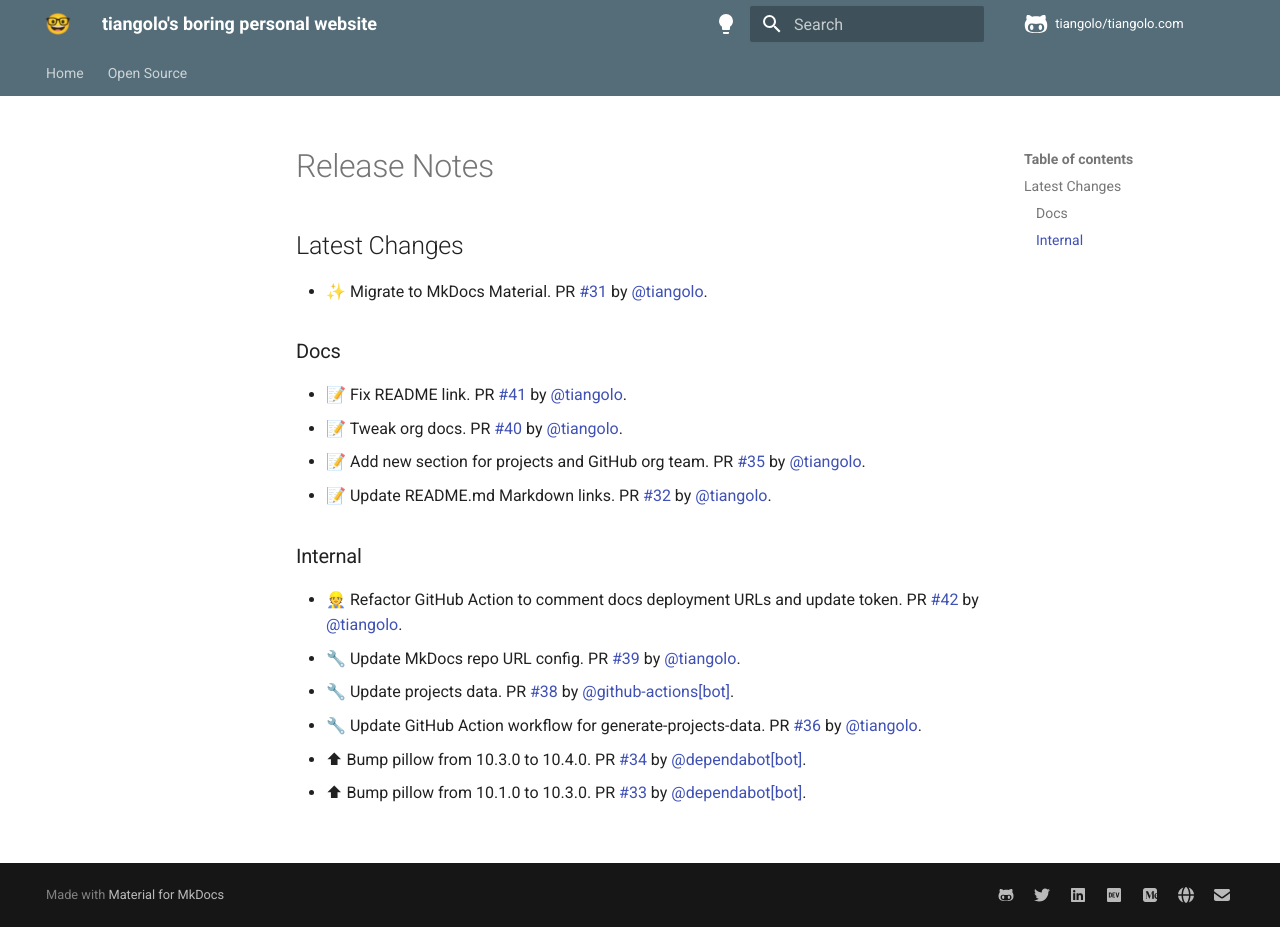
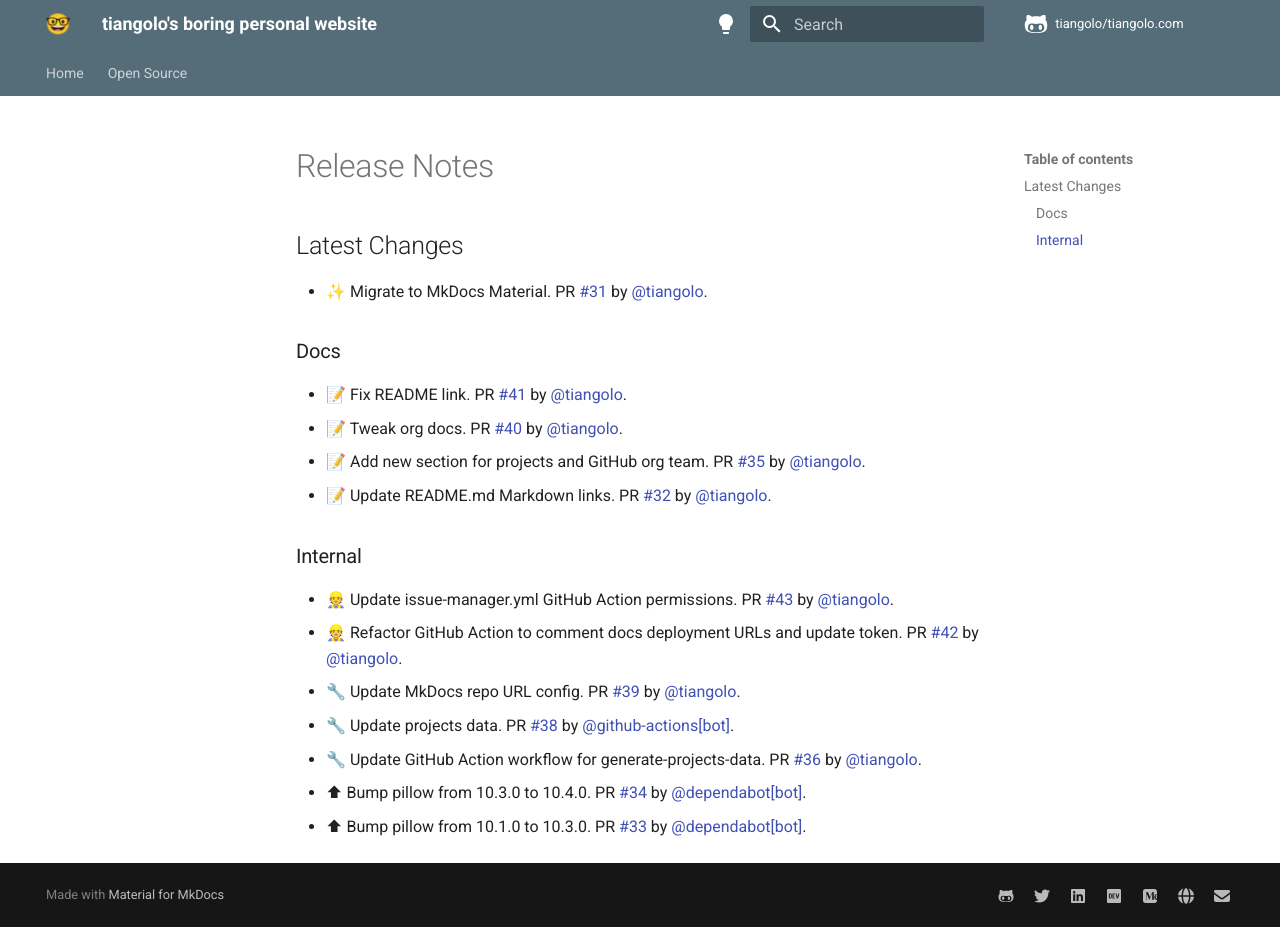
Before and after one commit to tiangolo/tiangolo.com, an MkDocs documentation site: the page built from docs/release-notes.md, in a window 1280 px wide and 927 px high. Built offline with MkDocs 1.6.1 and Material for MkDocs 9.7.7, drawn with Linux system fonts in a browser that asks for light colours; comment, search, counter and statistics services are not loaded.

Commit message:
📝 Update release notes

```diff
--- a/docs/release-notes.md
+++ b/docs/release-notes.md
@@ -13,6 +13,7 @@
 
 ### Internal
 
+* 👷 Update issue-manager.yml GitHub Action permissions. PR [#43](https://github.com/tiangolo/tiangolo.com/pull/43) by [@tiangolo](https://github.com/tiangolo).
 * 👷 Refactor GitHub Action to comment docs deployment URLs and update token. PR [#42](https://github.com/tiangolo/tiangolo.com/pull/42) by [@tiangolo](https://github.com/tiangolo).
 * 🔧 Update MkDocs repo URL config. PR [#39](https://github.com/tiangolo/tiangolo.com/pull/39) by [@tiangolo](https://github.com/tiangolo).
 * 🔧 Update projects data. PR [#38](https://github.com/tiangolo/tiangolo.com/pull/38) by [@github-actions[bot]](https://github.com/apps/github-actions).
```
